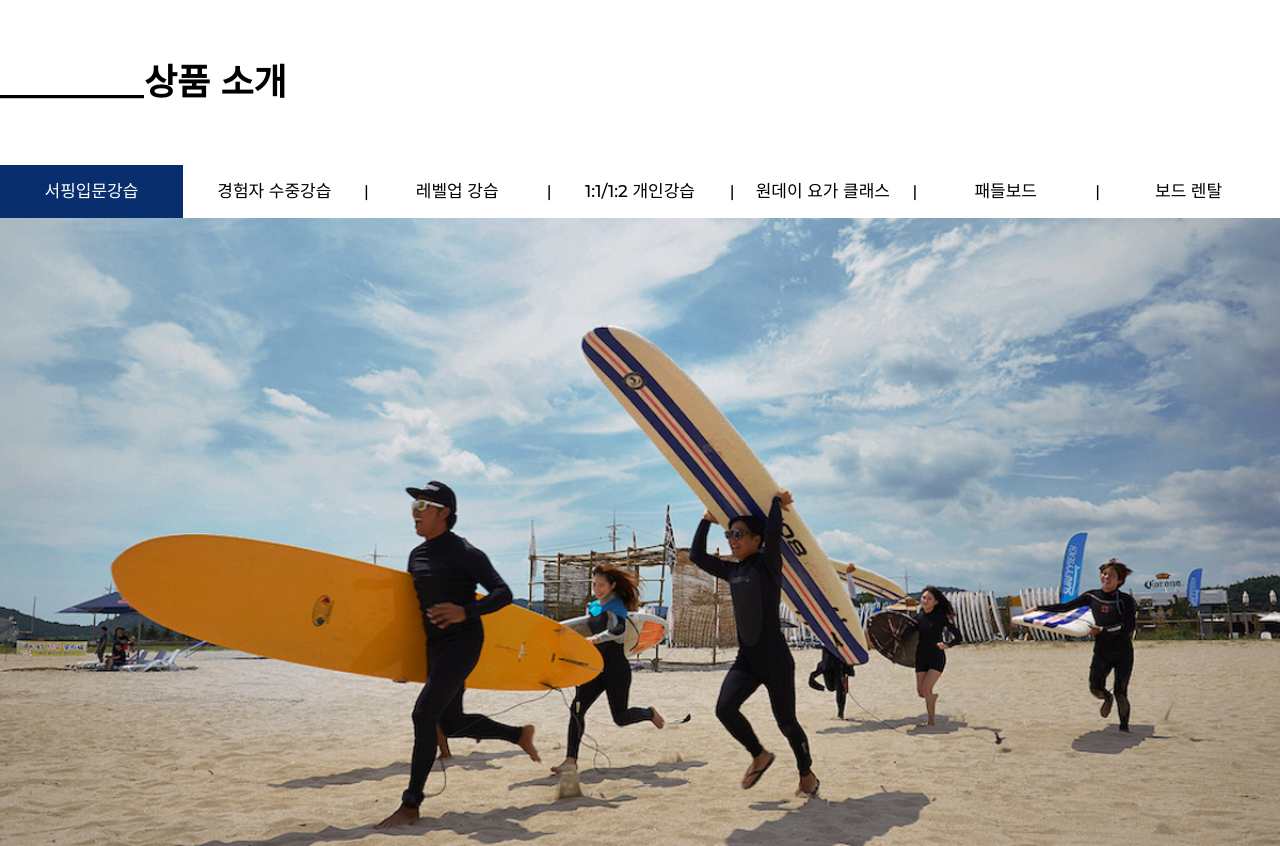
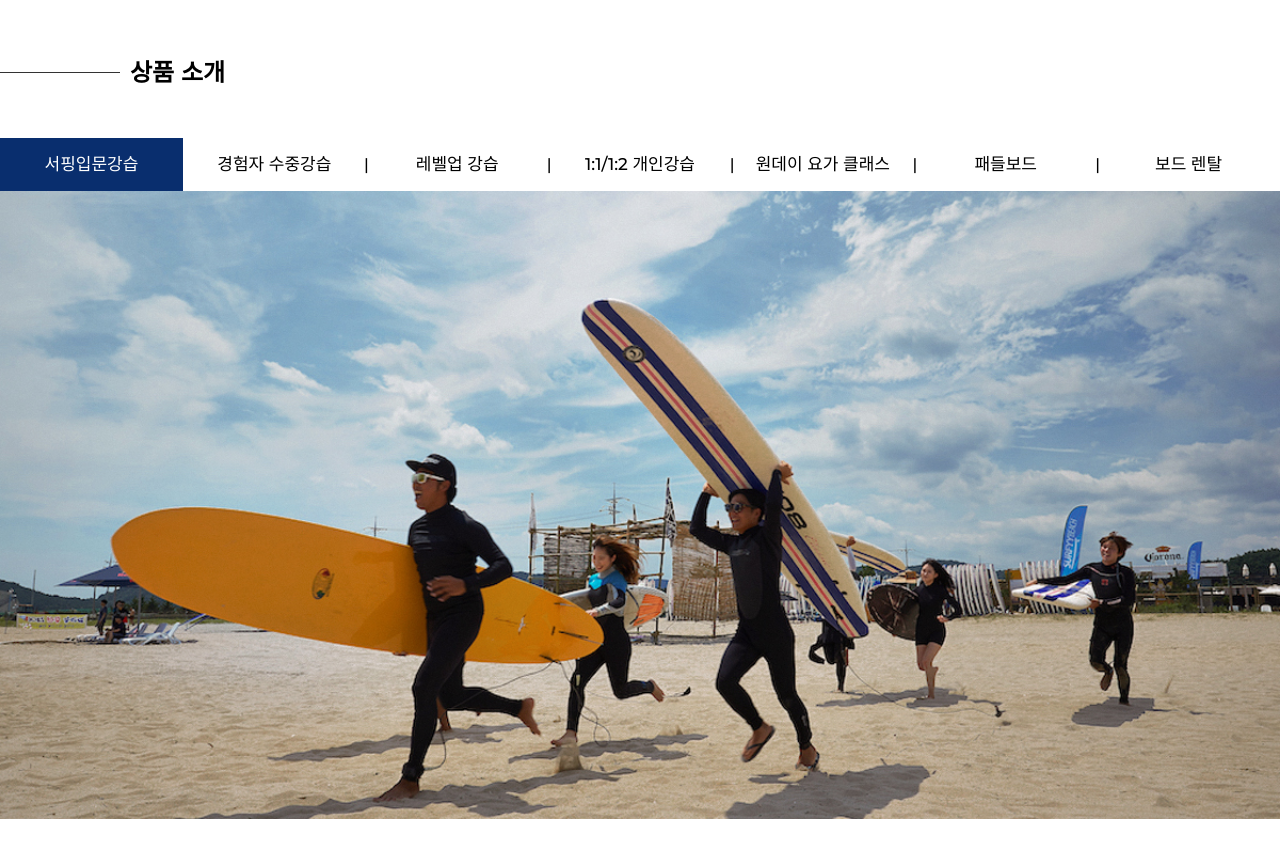
Before and after one commit to cocaclara/portfolio_SurfyyBeach, a plain HTML site: page sub-product1.html in a window 1280 px wide. Shown: the part 167-1013 px from the top of the page. Drawn offline with Linux system fonts and the light colour scheme.

Commit message:
hm 0714-6th commit

```diff
--- a/css/style_main.css
+++ b/css/style_main.css
@@ -229,10 +229,8 @@ h2.title::before{
   top: 710px;
 }
 
-
-/* 서브페이지-서피비치 소개 */
 /* 서브페이지-타이틀 */
-#sub_intro_sufyy .sub_page_tit {
+.sub_page_tit {
   width: 100%;
   margin: 220px 0 50px;
   text-align: left;
@@ -245,6 +243,9 @@ h2.title::before{
   vertical-align: top;
   margin-right: 10px;
 }
+
+
+/* 서브페이지-서피비치 소개 */
 /* 소개목록 */
 .intro_list {
   width: 100%;
@@ -315,11 +316,6 @@ h2.title::before{
 /* 서브페이지-이용안내 */
 #sub_use_guide {
   margin-bottom: 120px;
-}
-#sub_use_guide .sub_page_tit {
-  width: 100%;
-  margin: 220px 0 50px;
-  text-align: left;
 }
 /* 이용안내-메뉴 */
 .sub_use_menu {
--- a/css/style_pass_about.css
+++ b/css/style_pass_about.css
@@ -3,7 +3,7 @@
 /* 섹션1 - 이미지슬라이드 */
 
 .sec1_pass{
-	margin: 220px auto 120px;
+	margin: 0 auto 120px;
 	/* width: 1280px; */
 	/* background-color: pink; */
 }
@@ -88,3 +88,18 @@
 section:last-child{
 	margin-bottom: 200px;
 }
+
+/* 서브페이지-타이틀 */
+.sub_page_tit {
+	width: 100%;
+	margin: 220px 0 50px;
+	text-align: left;
+  }
+  .sub_page_tit .bar_line {
+	display: inline-block;
+	width: 120px;
+	height: 20px;
+	border-bottom: 1px solid #333;
+	vertical-align: top;
+	margin-right: 10px;
+  }
--- a/css/style_product.css
+++ b/css/style_product.css
@@ -7,7 +7,7 @@
 	/* background-color: pink; */
 }
 .item_wrap{
-	margin: 220px auto 65px;
+	margin: 0 auto 65px;
 	/* width: 1280px; */
 
 }
@@ -119,3 +119,18 @@
 	color: #CA0000;
 	font-weight: bold;
 }
+
+/* 서브페이지-타이틀 */
+.sub_page_tit {
+	width: 100%;
+	margin: 220px 0 50px;
+	text-align: left;
+  }
+  .sub_page_tit .bar_line {
+	display: inline-block;
+	width: 120px;
+	height: 20px;
+	border-bottom: 1px solid #333;
+	vertical-align: top;
+	margin-right: 10px;
+  }
--- a/sub-product1.html
+++ b/sub-product1.html
@@ -30,15 +30,15 @@
 					<a href="index.html"><img src="img/logo/main_logo.png" alt="로고"></a>
 					<nav>
 						<ul class="gnb">
-							<li><a href="#">서피비치</a>
+							<li><a href="sub_sb_intro.html">서피비치</a>
 								<ul class="lnb">
-									<li><a href="#">서피비치 소개</a></li>
-									<li><a href="#">서피패스 소개</a></li>
+									<li><a href="sub_sb_intro.html">서피비치 소개</a></li>
+									<li><a href="sub-surfyypass.html">서피패스 소개</a></li>
 								</ul>
 							</li>
-							<li><a href="#">상품 소개</a></li>
+							<li><a href="sub-product1.html">상품 소개</a></li>
 							<li><a href="#">실시간 예약</a></li>
-							<li><a href="#">이용안내</a></li>
+							<li><a href="sub_use_guide1.html">이용안내</a></li>
 						</ul>
 					</nav>
 				</div>
@@ -47,8 +47,10 @@
 
 		<main>
 			<div class="all_wrap">
+				<div class="container">
+					<h2 class="sub_page_tit"><span class="bar_line"></span>상품 소개</h2>
+				</div>
 				<section class="item_wrap">
-					<h1>________상품 소개</h1>
 					<article>
 						<ul class="item_nav">
 							<li><a href="sub-product1.html" class="on">서핑입문강습</a></li>
```
Also changed, not shown: sub-product2.html (+8 -6 lines), sub-product3.html (+8 -6 lines), sub-product4.html (+8 -6 lines), sub-product5.html (+8 -6 lines), sub-product6.html (+8 -6 lines), sub-product7.html (+8 -6 lines), sub-surfyypass.html (+8 -6 lines), sub_sb_intro.html (+8 -8 lines), sub_use_guide1.html (+8 -8 lines), sub_use_guide2.html (+8 -9 lines), sub_use_guide3.html (+8 -9 lines), sub_use_guide4.html (+8 -9 lines).
